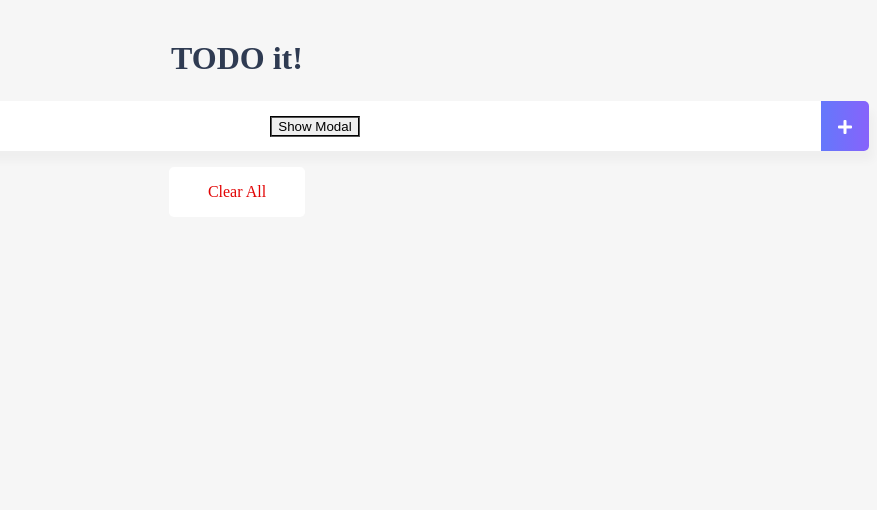
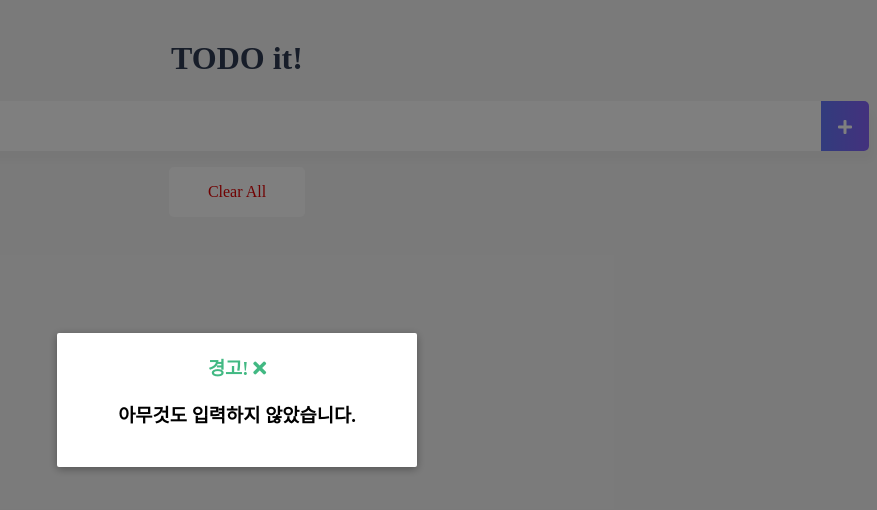
Before and after one commit to Jo-HyeRin/vue.js_todo, a Vue app in the folder vue-todo/: page / in a window 1280 px wide. Both pictures are taken after a click on the element 1248 px from the left and 126 px from the top of the page. Shown: the top 510 px of the page, without its empty margins (403-1280 px from the left). Built offline with nearby package versions, Linux system fonts and the light colour scheme.

Commit message:
modal 이용 빈칸 입력 경고창 적용 완료

```diff
--- a/vue-todo/src/components/TodoInput.vue
+++ b/vue-todo/src/components/TodoInput.vue
@@ -7,17 +7,22 @@
         <i class="fas fa-plus addBtn"></i>
     </span>
 
-    <button id="show-modal" @click="showModal = true">Show Modal</button>
+    <Teleport to="body">
+        <!-- use the modal component, pass in the prop -->
+        <modal :show="showModal" @close="showModal = false">
+        <template #header>
+            <h3>
+                경고!
+                <i class="closeModalBtn fas fa-times" @click="showModal = false"></i>
+            </h3>
+        </template>
 
-    <Teleport to="body">
-    <!-- use the modal component, pass in the prop -->
-    <modal :show="showModal" @close="showModal = false">
-        <template #header>
-        <h3>custom header</h3>
+        <template #body>
+            <h3>아무것도 입력하지 않았습니다.</h3>
         </template>
-    </modal>
+
+        </modal>
     </Teleport>
-
   </div>
 </template>
 
@@ -37,6 +42,8 @@ export default {
                 this.$emit('addTodoItem', this.newTodoItem);
                 // 값 비우는 로직
                 this.clearInput();
+            } else {
+                this.showModal = !this.showModal;
             }
         },
         clearInput: function() {
@@ -45,7 +52,7 @@ export default {
     },
     components: {
         // TodoInput의 하위 컴포넌트
-        'modal': Modal
+        Modal: Modal
     }
 }
 </script>
@@ -75,4 +82,7 @@ input:focus {
     color: white;
     vertical-align: middle;
 }
+.closeModalBtn {
+    color: #42b983;
+}
 </style>
--- a/vue-todo/src/components/common/CommonModal.vue
+++ b/vue-todo/src/components/common/CommonModal.vue
@@ -2,23 +2,15 @@
   <Transition name="modal">
     <div v-if="show" class="modal-mask">
       <div class="modal-container">
+
         <div class="modal-header">
-          <slot name="header">default header</slot>
+          <slot name="header">경고!</slot>
         </div>
 
         <div class="modal-body">
           <slot name="body">default body</slot>
         </div>
 
-        <div class="modal-footer">
-          <slot name="footer">
-            default footer
-            <button
-              class="modal-default-button"
-              @click="$emit('close')"
-            >OK</button>
-          </slot>
-        </div>
       </div>
     </div>
   </Transition>
```
